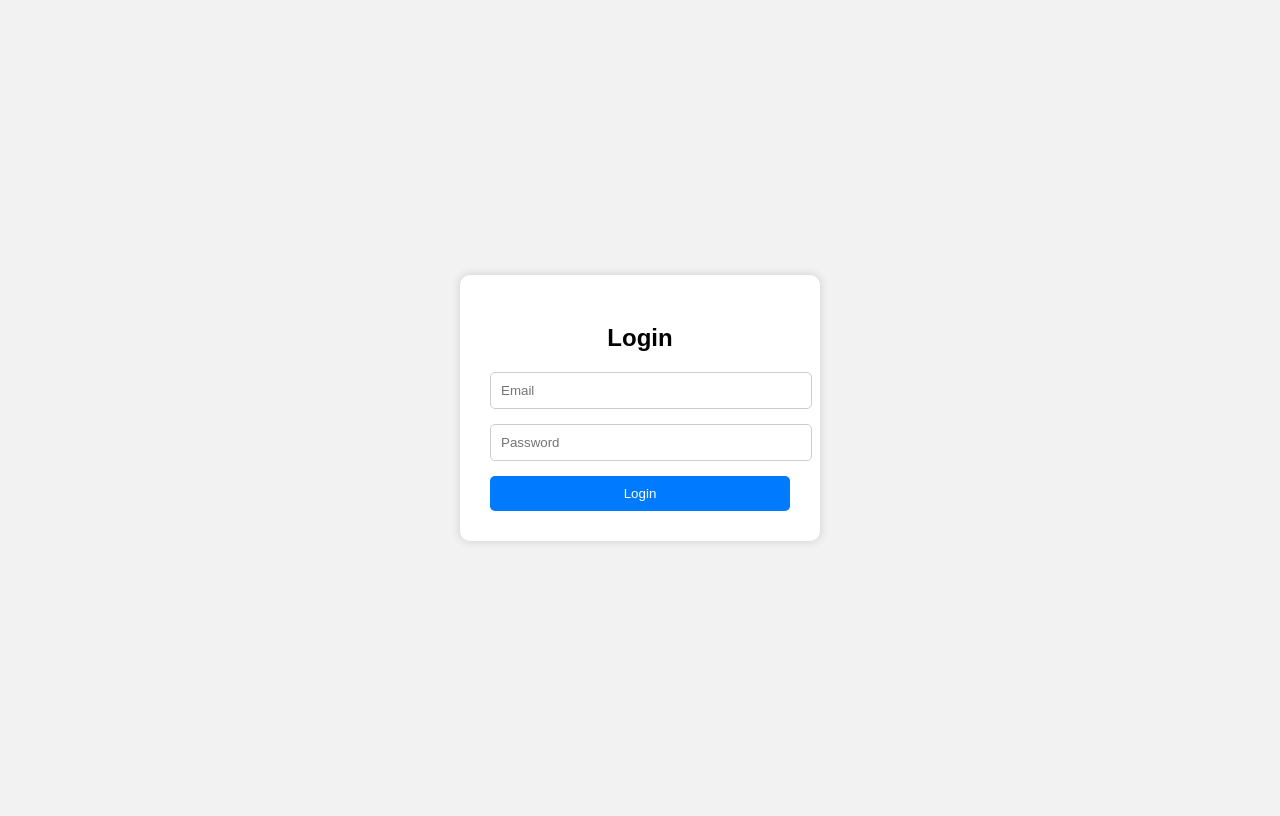
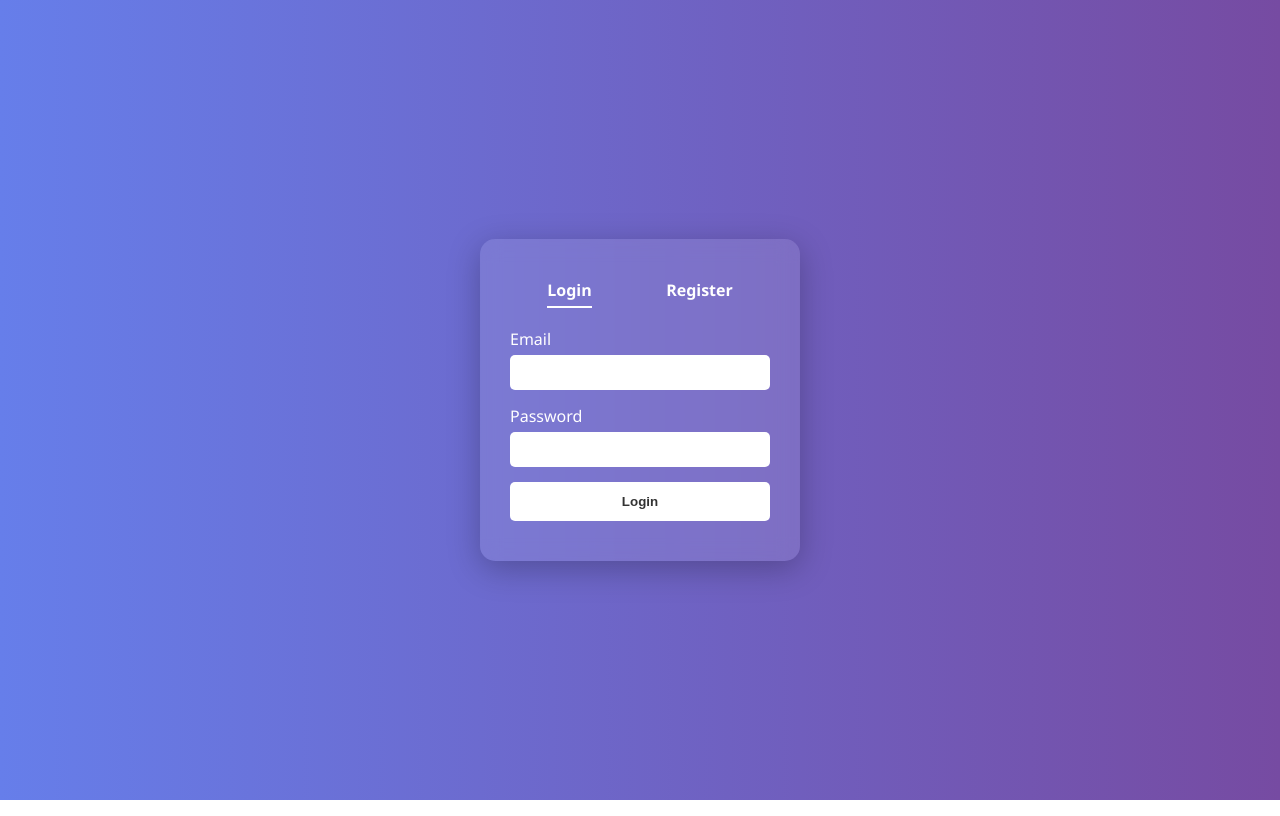
Before and after one commit to ramsaloke/checkingmerge, a plain HTML site: page login.html in a window 1280 px wide. Drawn offline with Linux system fonts and the light colour scheme.

Commit message:
modified login

```diff
--- a/login.html
+++ b/login.html
@@ -3,70 +3,158 @@
 <head>
   <meta charset="UTF-8" />
   <meta name="viewport" content="width=device-width, initial-scale=1.0"/>
-  <title>Login Page</title>
+  <title>Auth Portal</title>
   <style>
+    * {
+      box-sizing: border-box;
+    }
+
     body {
-      font-family: Arial, sans-serif;
-      background: #f2f2f2;
+      font-family: 'Segoe UI', sans-serif;
+      background: linear-gradient(to right, #667eea, #764ba2);
       display: flex;
+      align-items: center;
+      justify-content: center;
       height: 100vh;
-      justify-content: center;
-      align-items: center;
+      margin: 0;
     }
-    .login-container {
-      background: white;
-      padding: 30px;
-      border-radius: 10px;
-      box-shadow: 0 0 10px #ccc;
-      width: 300px;
+
+    .auth-container {
+      background: rgba(255, 255, 255, 0.1);
+      border-radius: 15px;
+      padding: 40px 30px;
+      backdrop-filter: blur(10px);
+      box-shadow: 0 8px 32px rgba(0, 0, 0, 0.25);
+      width: 320px;
+      color: white;
+      transition: all 0.3s ease;
     }
-    .login-container h2 {
-      text-align: center;
+
+    .tabs {
+      display: flex;
+      justify-content: space-around;
       margin-bottom: 20px;
+      cursor: pointer;
     }
-    .login-container input {
+
+    .tab {
+      font-weight: bold;
+      padding-bottom: 5px;
+      border-bottom: 2px solid transparent;
+      transition: all 0.3s ease;
+    }
+
+    .tab.active {
+      border-bottom: 2px solid white;
+    }
+
+    .form-group {
+      margin-bottom: 15px;
+    }
+
+    input {
       width: 100%;
       padding: 10px;
-      margin-bottom: 15px;
-      border: 1px solid #ccc;
+      margin-top: 5px;
+      border: none;
       border-radius: 5px;
     }
-    .login-container button {
+
+    button {
       width: 100%;
-      padding: 10px;
-      background-color: #007bff;
-      color: white;
+      padding: 12px;
+      background-color: white;
+      color: #333;
+      font-weight: bold;
       border: none;
       border-radius: 5px;
       cursor: pointer;
+      transition: all 0.3s ease;
     }
-    .login-container button:hover {
-      background-color: #0056b3;
+
+    button:hover {
+      background-color: #f0f0f0;
+    }
+
+    .form {
+      display: none;
+    }
+
+    .form.active {
+      display: block;
     }
   </style>
 </head>
 <body>
 
-  <div class="login-container">
-    <h2>Login</h2>
-    <form id="loginForm">
-      <input type="email" id="email" placeholder="Email" required />
-      <input type="password" id="password" placeholder="Password" required />
+  <div class="auth-container">
+    <div class="tabs">
+      <div class="tab active" id="loginTab">Login</div>
+      <div class="tab" id="registerTab">Register</div>
+    </div>
+
+    <form id="loginForm" class="form active">
+      <div class="form-group">
+        <label>Email</label>
+        <input type="email" id="loginEmail" required />
+      </div>
+      <div class="form-group">
+        <label>Password</label>
+        <input type="password" id="loginPassword" required />
+      </div>
       <button type="submit">Login</button>
+    </form>
+
+    <form id="registerForm" class="form">
+      <div class="form-group">
+        <label>Name</label>
+        <input type="text" id="registerName" required />
+      </div>
+      <div class="form-group">
+        <label>Email</label>
+        <input type="email" id="registerEmail" required />
+      </div>
+      <div class="form-group">
+        <label>Password</label>
+        <input type="password" id="registerPassword" required />
+      </div>
+      <button type="submit">Register</button>
     </form>
   </div>
 
   <script>
-    const form = document.getElementById('loginForm');
-    form.addEventListener('submit', function (e) {
+    const loginTab = document.getElementById('loginTab');
+    const registerTab = document.getElementById('registerTab');
+    const loginForm = document.getElementById('loginForm');
+    const registerForm = document.getElementById('registerForm');
+
+    loginTab.addEventListener('click', () => {
+      loginTab.classList.add('active');
+      registerTab.classList.remove('active');
+      loginForm.classList.add('active');
+      registerForm.classList.remove('active');
+    });
+
+    registerTab.addEventListener('click', () => {
+      registerTab.classList.add('active');
+      loginTab.classList.remove('active');
+      registerForm.classList.add('active');
+      loginForm.classList.remove('active');
+    });
+
+    loginForm.addEventListener('submit', function (e) {
       e.preventDefault();
+      const email = document.getElementById('loginEmail').value;
+      const password = document.getElementById('loginPassword').value;
+      alert(`Logged in as ${email}`);
+    });
 
-      const email = document.getElementById('email').value;
-      const password = document.getElementById('password').value;
-
-      // Replace with API call or validation logic
-      console.log('Login Submitted:', { email, password });
-      alert('Login form submitted!');
+    registerForm.addEventListener('submit', function (e) {
+      e.preventDefault();
+      const name = document.getElementById('registerName').value;
+      const email = document.getElementById('registerEmail').value;
+      const password = document.getElementById('registerPassword').value;
+      alert(`Registered: ${name} (${email})`);
     });
   </script>
 
```
